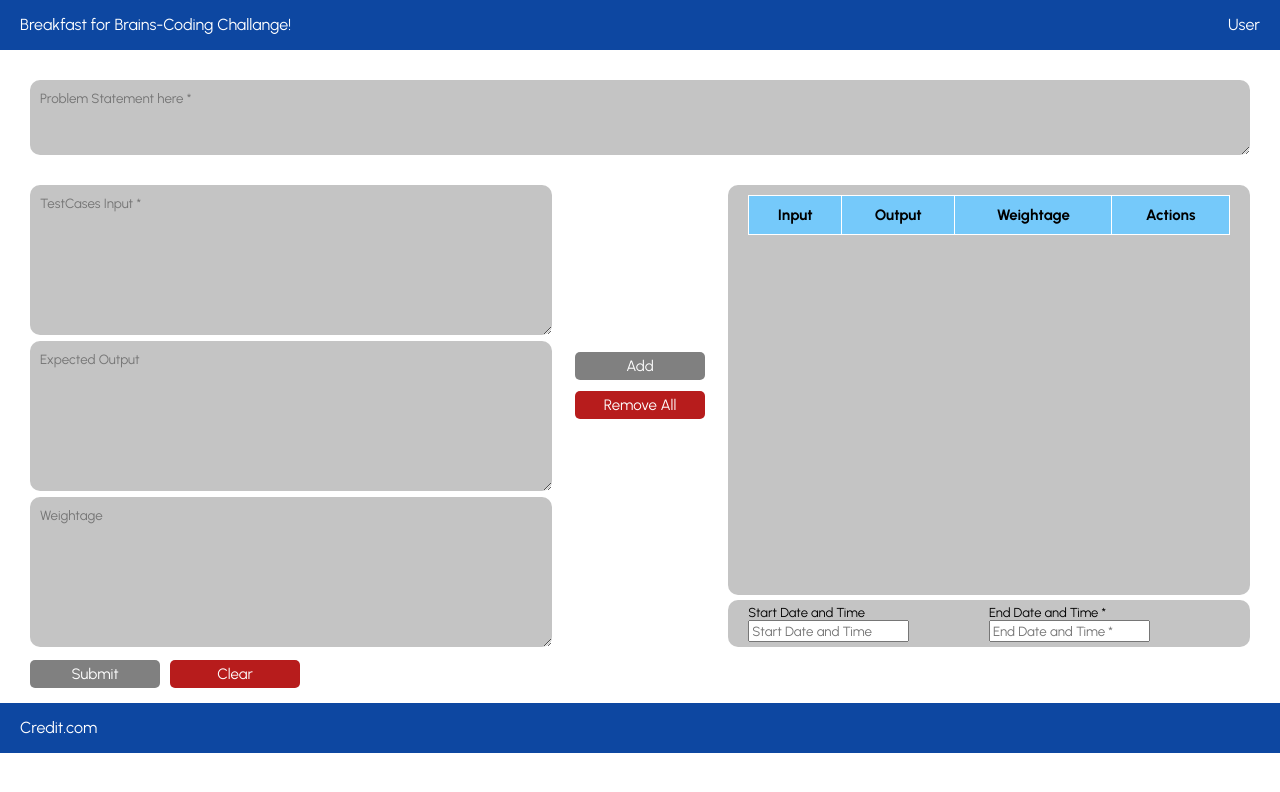
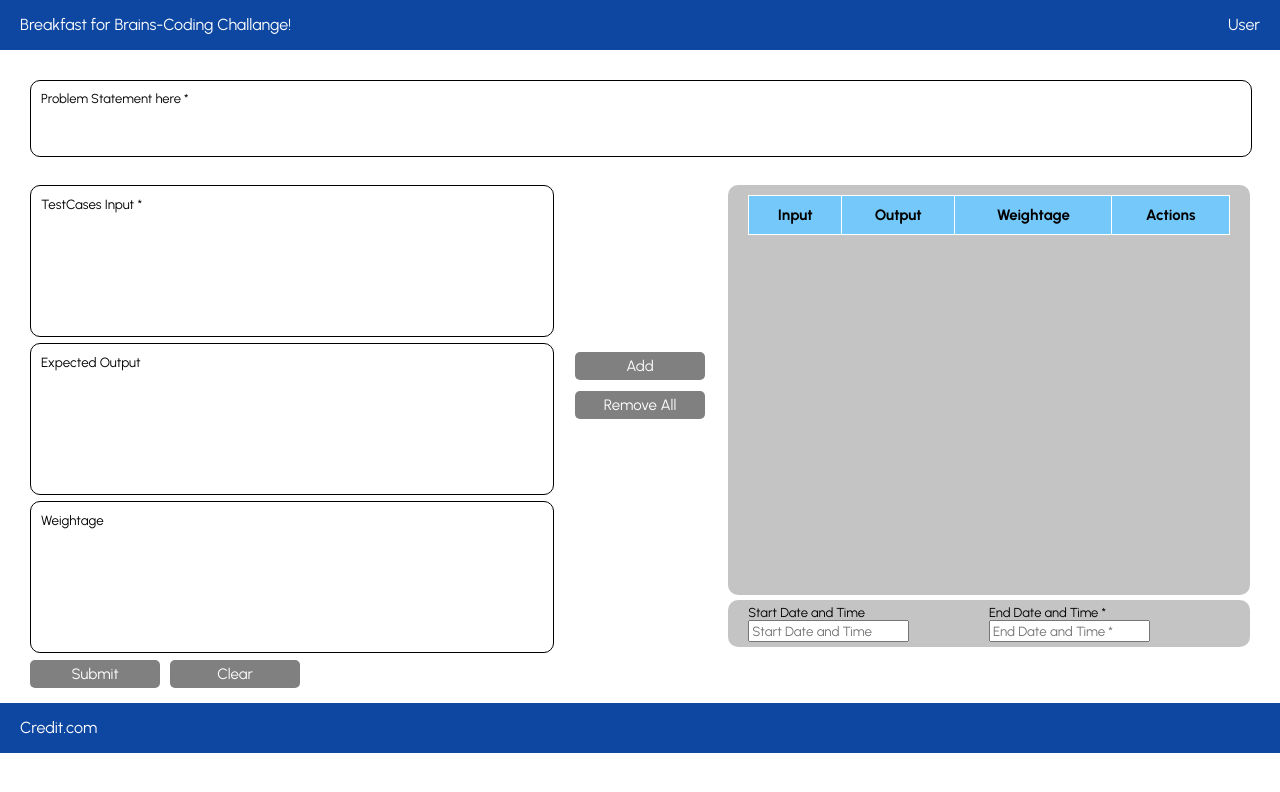
Before and after one commit to amannn13rawat/admin_UI, a React (Create React App) app: page / in a window 1280 px wide. Shown: the top 792 px of the page. Built offline with nearby package versions, Linux system fonts and the light colour scheme.

Commit message:
JenkinsFile Added

```diff
--- a/src/components/BottomBtn.js
+++ b/src/components/BottomBtn.js
@@ -1,19 +1,22 @@
-import { grey } from "@mui/material/colors";
 import { useRef, useState } from "react";
 import styled from "styled-components";
 import SubmitPopup from "./SubmitPopup";
 
+/**
+ * BottomBtn Component
+ *
+ * @author AR097763
+ */
 const Container = styled.div`
   flex: 1;
   height: 43px;
-  /* background-color: blue; */
+
 `;
 
 const Wrapper = styled.div`
   display: flex;
   padding: 0px 30px;
-  /* margin-bottom: 20px; */
-  /* margin-top: 16px; */
+
 `;
 
 const ButtonSubmit = styled.button`
@@ -33,7 +36,7 @@ const ButtonSubmit = styled.button`
 `;
 
 const ButtonClear = styled.button`
-  background-color: #b71c1c;
+  background-color: ${(props) => (props.buttonClear ? "#b71c1c" : "grey")};
   width: 130px;
   border: none;
   border-radius: 5px;
@@ -47,31 +50,42 @@ const ButtonClear = styled.button`
   cursor: pointer;
 `;
 
+/**
+ *
+ * @typedef PropType
+ * @property {object} backEndCall - Backend call object
+ * @property {string} questionStartDate - Question start date
+ * @property {string} questionEndDate - Question end date
+ */
+
+/**
+ *
+ * @param {PropType} props
+ * @returns {JSX.Element}
+ */
+
 function BottomBtn({ backEndCall, questionStartDate, questionEndDate }) {
   const [showClickPopup, setShowClickPopup] = useState(false);
   const submitRef = useRef();
 
-  //to removee mouseClickdown event
+ /**
+  * @description - function to remove mousedown event listener from submit button
+  * @param {*} event - mousedown click event listener
+  */
   function closePopupHandler(event) {
     if (!submitRef.current.contains(event.target)) {
       setShowClickPopup(!showClickPopup);
     }
   }
 
-
   const questionStartEffectiveTime = questionStartDate;
   const questionEndEffectiveTime = questionEndDate;
-console.log(questionStartEffectiveTime);
+
   async function submitHandler() {
-    if (
-      backEndCall.questionText &&
-      backEndCall.testCases &&
-      questionEndEffectiveTime &&
-      backEndCall.defaultReward === 100
-    ) {
+    if (backEndCall.defaultReward === 100) {
       setShowClickPopup(!showClickPopup);
       try {
-        const response = await fetch(
+        await fetch(
           ` http://localhost:8084/codingQuestions/addQuestion/startDate/${questionStartEffectiveTime}/endDate/${questionEndEffectiveTime}`,
           {
             method: "POST",
@@ -82,19 +96,9 @@ console.log(questionStartEffectiveTime);
             },
           }
         );
-        // const data = await response.json();
-        // console.log(data);
       } catch (error) {
-        alert(error.message);
+        alert("Server is down , Failed to make API call");
       }
-    } else if (
-      backEndCall.questionText === "" ||
-      backEndCall.testCases === null ||
-      questionEndEffectiveTime === ""
-    ) {
-      alert(
-        "Please Enter the Problem statement , Test Case and End Date Fields"
-      );
     } else {
       alert("Total Weightage should be equal to 100");
     }
@@ -106,15 +110,29 @@ console.log(questionStartEffectiveTime);
         <ButtonSubmit
           ref={submitRef}
           onClick={submitHandler}
-          disabled={!(backEndCall.testCases.length>0&&backEndCall.questionText!==""&&questionEndEffectiveTime!=="")}
-          buttonEnable={backEndCall.testCases.length>0&&backEndCall.questionText!==""&&questionEndEffectiveTime!==""}
+          disabled={
+            !(
+              backEndCall.testCases.length > 0 &&
+              backEndCall.questionText !== "" &&
+              questionEndEffectiveTime !== ""
+            )
+          }
+          buttonEnable={
+            backEndCall.testCases.length > 0 &&
+            backEndCall.questionText !== "" &&
+            questionEndEffectiveTime !== ""
+          }
         >
           Submit
         </ButtonSubmit>
         {showClickPopup && (
           <SubmitPopup onClosedPopup={closePopupHandler}></SubmitPopup>
         )}
-        <ButtonClear onClick={() => window.location.reload(false)}>
+        <ButtonClear
+          onClick={() => window.location.reload(false)}
+          disabled={!(backEndCall.questionText !== "" || questionEndEffectiveTime !== "" )}
+          buttonClear={backEndCall.questionText !== "" || questionEndEffectiveTime !== ""}
+        >
           Clear
         </ButtonClear>
       </Wrapper>
--- a/src/components/MidBody.js
+++ b/src/components/MidBody.js
@@ -1,10 +1,15 @@
-import React, { Fragment, useRef, useState } from "react";
+import React, { useRef, useState } from "react";
 import styled from "styled-components";
 import Popup from "./Popup";
 import DateSet from "./DateSet";
 import "./TableList.css";
 import { FontAwesomeIcon } from "@fortawesome/react-fontawesome";
 import { faTrash } from "@fortawesome/free-solid-svg-icons";
+
+/**
+ * MidBody Component
+ * @author AR097763
+ */
 
 //Midbody css
 const ContainerMid = styled.div`
@@ -26,12 +31,16 @@ const WrapperBoxes = styled.div`
 
 const ContentBoxes = styled.textarea`
   border-radius: 10px;
-  background: #c4c4c4;
+  background: white;
   padding: 10px;
   margin-bottom: 2px;
   height: 130px;
   width: 100%;
-  border: none;
+  border: 1px solid black;
+  ::placeholder {
+    color: black;
+  }
+  resize: none;
 `;
 
 //BUTTON CSS
@@ -71,7 +80,7 @@ const ButtonRemove = styled.button`
   left: 50%;
   -ms-transform: translate(-50%, -50%);
   transform: translate(-50%, -50%);
-  background-color: #b71c1c;
+  background-color: ${(props) => (props.enableRemove ? "#b71c1c" : "gray")};
   width: 130px;
   border: none;
   border-radius: 5px;
@@ -107,7 +116,24 @@ const ContentTableBox = styled.div`
   margin-bottom: 5px;
 `;
 
-// let addedTestCases = [];
+/**
+ *
+ * @typedef PropType
+ * @property {function} onSaveTestCase - function to save test case
+ * @property {function} onSaveWeightage - function to save weightage
+ * @property {function} onRemoveTestCases - function to remove test cases
+ * @property {function} onDeleteTestCase - function to delete test case
+ * @property {function} onDeleteWeightage - function to delete weightage
+ * @property {function} onAddDateTime - function to add date time
+ *
+ */
+
+/**
+ *
+ * @param {PropType} props
+ * @returns {JSX.Element}
+ */
+
 function MidBody(props) {
   const [popupAddType, setPopupAddType] = useState(false);
   const [popupRemoveType, setPopupRemoveType] = useState(false);
@@ -115,11 +141,19 @@ function MidBody(props) {
   const [enteredOutput, setEnteredOutput] = useState("");
   const [addedTestCases, setaddedTestCases] = useState([]);
   const [weightage, setWeightage] = useState("");
-  const [enableAdd, setEnableAdd] = useState(false);
-  const [enableRemove, setEnableRemove] = useState(false);
   const addRef = useRef();
   const removeRef = useRef();
+  const addButtonEnable =
+    enteredInput.length > 0 && enteredOutput.length > 0 && weightage.length > 0;
+  const removeButtonEnable = addedTestCases.length > 0;
 
+  /**
+   * @typedef {object} testCasesArrayElement
+   * @property {string} input - input
+   * @property {string} output - output
+   * @property {string} weightage - weightage
+   * @property {number} id - id
+   */
   const testCasesArrayElement = {
     input: enteredInput,
     id: Math.random(),
@@ -127,14 +161,18 @@ function MidBody(props) {
     points: weightage,
   };
 
+  /**
+   * @description - Passed to the App Component to save test case
+   */
   const backendTestCasesArrayElement =
     testCasesArrayElement.input + ":" + testCasesArrayElement.output;
 
+  /**
+   * @description - Called when the user clicks on the add button
+   */
   function addHandler() {
-    setEnableAdd(false);
     setPopupAddType(!popupAddType);
-    // Adding the testCases to addedTestCases
-    // addedTestCases.push(testCasesArrayElement);
+
     setaddedTestCases([...addedTestCases, testCasesArrayElement]);
     props.onSaveTestCase(backendTestCasesArrayElement);
     props.onSaveWeightage(weightage);
@@ -143,68 +181,47 @@ function MidBody(props) {
     setWeightage("");
   }
 
+  /**
+   * @description - Called when the user clicks on the remove button
+   */
   function removeHandler() {
     setPopupRemoveType(!popupRemoveType);
     setaddedTestCases([]);
     props.onRemoveTestCases();
   }
+
+  /**
+   *
+   * @description - Called when the user clicks on the trash icon on table
+   * @param {any} testId - id of the test case which will be deleted when clicked on trash icon
+   */
   const handleDeleteClickHandler = (testId) => {
     const newAddedTestCases = [...addedTestCases];
     const index = addedTestCases.findIndex((test) => test.id === testId);
+    const deletedTestCase = addedTestCases[index];
 
-    const deletedTestCase = addedTestCases[index];
     newAddedTestCases.splice(index, 1);
+    setaddedTestCases(newAddedTestCases);
 
-    setaddedTestCases(newAddedTestCases);
     props.onDeleteWeightage(deletedTestCase.points);
     props.onDeleteTestCase(deletedTestCase);
   };
 
-  //Removing mousedown Event fom buttons.
+  /**
+   * @description - Remove mousedown event listener from buttons
+   * @param {any} stateReplied - state of the popup from Popup Component
+   * @param {any} event - mousedown event listener
+   */
+
   const handlePopupAdd = (stateReplied, event) => {
     if (!addRef.current.contains(event.target)) {
       setPopupAddType(stateReplied);
     }
   };
+
   const handlePopupRemove = (stateReplied, event) => {
     if (!removeRef.current.contains(event.target)) {
       setPopupRemoveType(stateReplied);
-    }
-  };
-
-  const enteredInputHandler = (event) => {
-    setEnteredInput(event.target.value);
-    if (
-      event.target.value.trim().length > 0 &&
-      enteredOutput.length > 0 &&
-      weightage.length > 0
-    ) {
-      setEnableAdd(true);
-      setEnableRemove(true);
-    }
-  };
-
-  const enteredOutputHandler = (event) => {
-    setEnteredOutput(event.target.value);
-    if (
-      event.target.value.trim().length > 0 &&
-      enteredInput.length > 0 &&
-      weightage.length > 0
-    ) {
-      setEnableAdd(true);
-      setEnableRemove(true);
-    }
-  };
-
-  const enteredWeightageHandler = (event) => {
-    setWeightage(event.target.value);
-    if (
-      event.target.value.trim().length > 0 &&
-      enteredInput.length > 0 &&
-      enteredOutput.length > 0
-    ) {
-      setEnableAdd(true);
-      setEnableRemove(true);
     }
   };
 
@@ -213,26 +230,34 @@ function MidBody(props) {
       <ContainerBoxes>
         <WrapperBoxes>
           <ContentBoxes
-            aria-label="Input"
+            maxLength={500}
             type="text"
             placeholder="TestCases Input *"
             role="textbox"
             value={enteredInput}
-            onChange={enteredInputHandler}
+            onChange={(event) => {
+              setEnteredInput(event.target.value);
+            }}
           ></ContentBoxes>
           <ContentBoxes
+            maxLength={500}
             type="text"
             placeholder="Expected Output"
             role="textbox"
             value={enteredOutput}
-            onChange={enteredOutputHandler}
+            onChange={(event) => {
+              setEnteredOutput(event.target.value);
+            }}
           ></ContentBoxes>
           <ContentBoxes
+            maxLength={500}
             type="text"
             placeholder="Weightage"
             role="textbox"
             value={weightage}
-            onChange={enteredWeightageHandler}
+            onChange={(event) => {
+              setWeightage(event.target.value);
+            }}
           ></ContentBoxes>
         </WrapperBoxes>
       </ContainerBoxes>
@@ -243,8 +268,8 @@ function MidBody(props) {
             type="Add"
             ref={addRef}
             onClick={addHandler}
-            disabled={!enableAdd}
-            enableAdd={enableAdd}
+            disabled={!addButtonEnable}
+            enableAdd={addButtonEnable}
           >
             Add
           </ButtonAdd>
@@ -260,7 +285,8 @@ function MidBody(props) {
             type="Remove"
             ref={removeRef}
             onClick={removeHandler}
-            disabled={!enableRemove}
+            disabled={!removeButtonEnable}
+            enableRemove={removeButtonEnable}
           >
             Remove All
           </ButtonRemove>
@@ -289,15 +315,16 @@ function MidBody(props) {
                 </thead>
                 <tbody>
                   {addedTestCases.map((test) => (
-                    <tr role="row">
-                      <td>{test.input}</td>
-                      <td>{test.output}</td>
-                      <td>{test.points}</td>
+                    <tr role="row" data-testid="rows">
+                      <td data-testid="input">{test.input}</td>
+                      <td data-testid="output">{test.output}</td>
+                      <td data-testid="points">{test.points}</td>
                       <td>
                         <button
                           type="button"
                           onClick={() => handleDeleteClickHandler(test.id)}
                           style={{
+                            fontSize: "18px",
                             backgroundColor: "rgb(117, 201, 250)",
                             border: "none",
                             color: "white",
@@ -306,7 +333,7 @@ function MidBody(props) {
                             cursor: "pointer",
                           }}
                         >
-                          <FontAwesomeIcon icon={faTrash} />
+                          <FontAwesomeIcon type="icon" icon={faTrash} />
                         </button>
                       </td>
                     </tr>
--- a/src/components/ProblemStatement.js
+++ b/src/components/ProblemStatement.js
@@ -1,3 +1,9 @@
+/**
+ * ProblemStatement component
+ *
+ * @author AR097763
+ */
+
  import { React } from "react";
  import styled from "styled-components";
 
@@ -5,7 +11,6 @@ const Container = styled.div`
    width: 100%;
    height: 120px;
    margin: 0;
-  /* background-color: red; */
  `;
 
  const Wrapper = styled.div`
@@ -16,12 +21,29 @@ const Wrapper = styled.div`
  const ProblemBox = styled.textarea`
    border-radius: 10px;
    padding: 10px;
-
-  background: #c4c4c4;
+   font-size: medium;
+   background: white;
    height: 55px;
    width: 100%;
-  border: none;
+   border: 1px solid black;
+   ::placeholder {
+     color: black;
+     font-size: small;
+   }
+   resize: none;
  `;
+
+ /**
+  *
+  * @typedef PropType
+  * @property {function} onSaveProblemStatement - function to save problem statement
+  */
+
+ /**
+  *
+  * @param {PropType} props
+   @returns {React.Component}
+  */
 
  function ProblemStatement(props) {
    return (
--- a/src/components/TableList.css
+++ b/src/components/TableList.css
@@ -1,3 +1,4 @@
+
   table {
     border-collapse: collapse;
     width: 100%;
```
Also changed, not shown: src/App.js (+50 -10 lines), src/components/DateSet.js (+29 -5 lines), src/components/Popup.js (+16 -2 lines), src/components/SubmitPopup.js (+19 -2 lines), 2 other files (tests, documents, lock files or other folders). Lines whose indentation alone changed are shown as unchanged.
